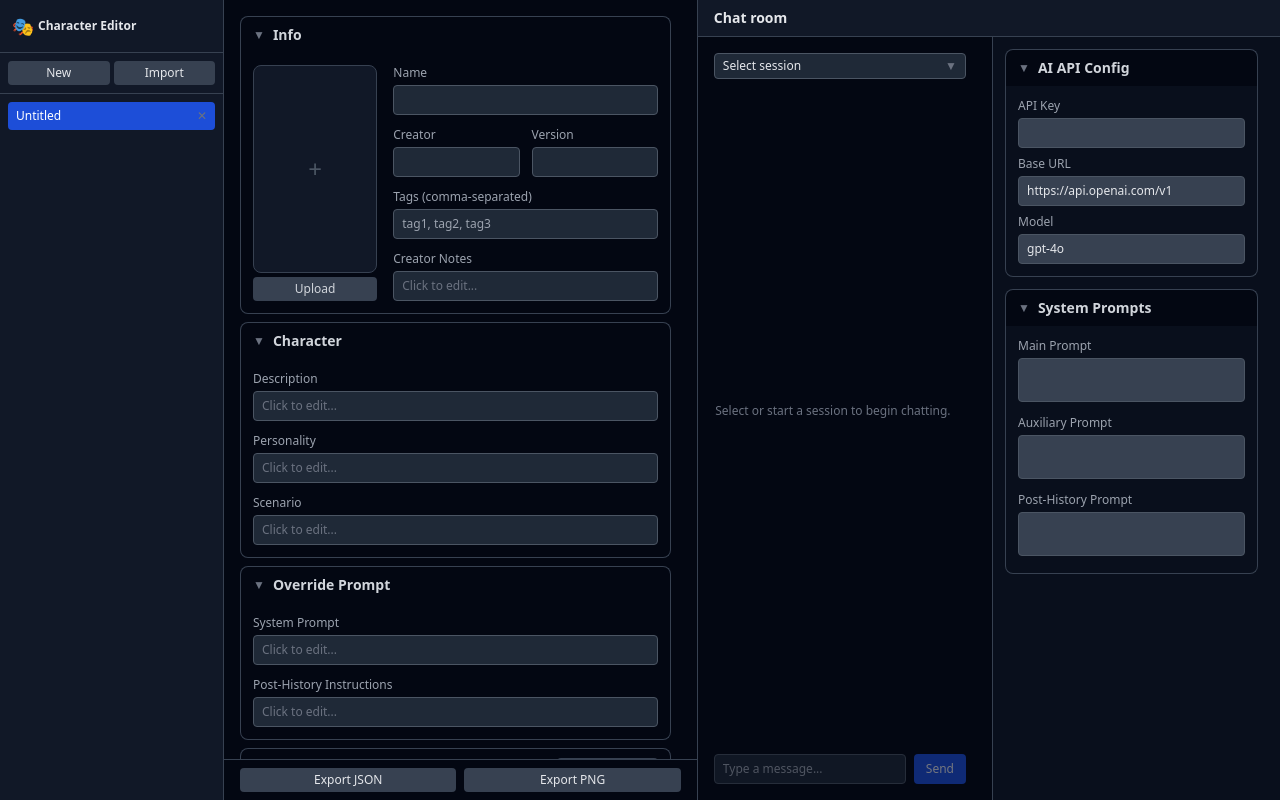
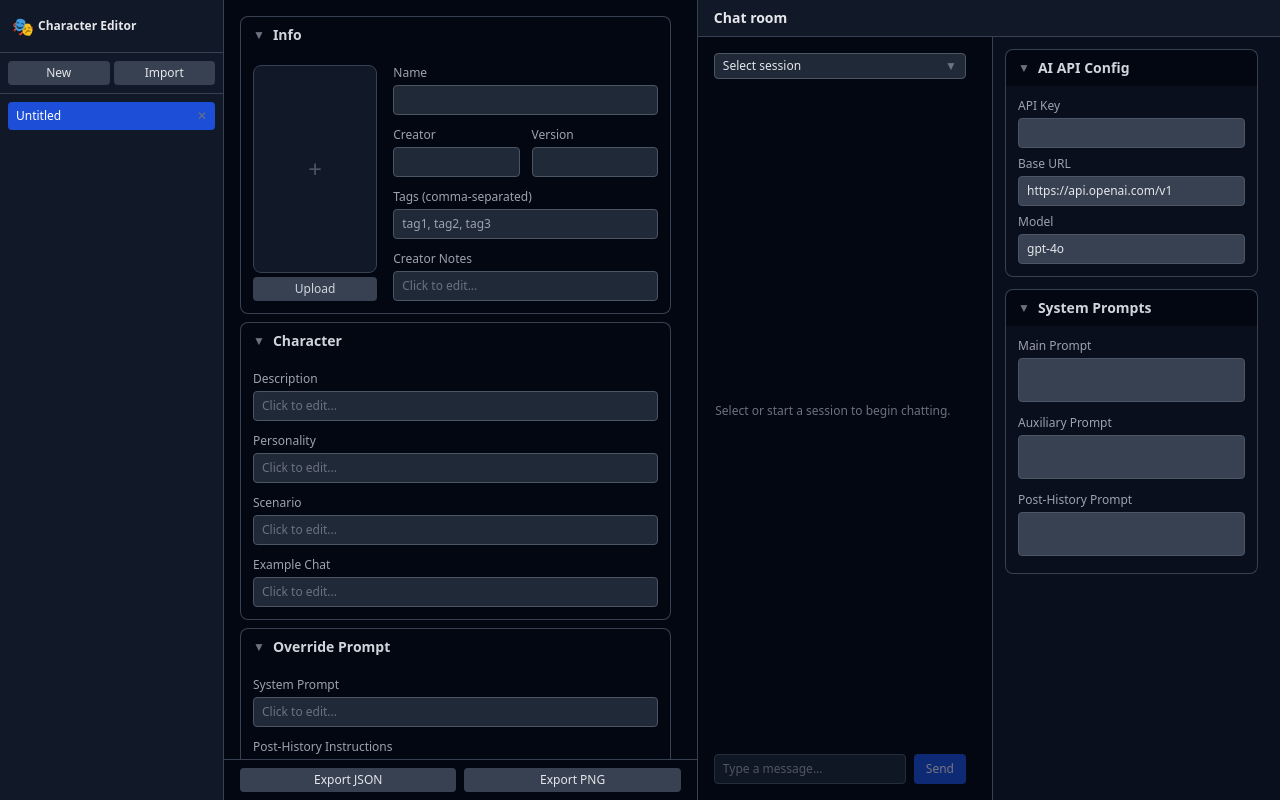
Before and after one commit to fyam1997/character-editor, a Vue app: page / in a window 1280 px wide. Both pictures are taken after a click on the button "New". Built offline with nearby package versions, Linux system fonts and the light colour scheme.

Commit message:
Add example chat field to CharacterPanel for enhanced scenario context

```diff
--- a/src/panels/CharacterPanel.vue
+++ b/src/panels/CharacterPanel.vue
@@ -21,6 +21,10 @@ const store = useEditorStore()
         <label class="text-xs text-gray-400 block mb-1">Scenario</label>
         <MarkdownField v-model="store.cardJson.data.scenario" />
       </div>
+      <div>
+        <label class="text-xs text-gray-400 block mb-1">Example Chat</label>
+        <MarkdownField v-model="store.cardJson.data.mes_example" />
+      </div>
     </div>
   </CollapsibleSection>
 </template>
```
